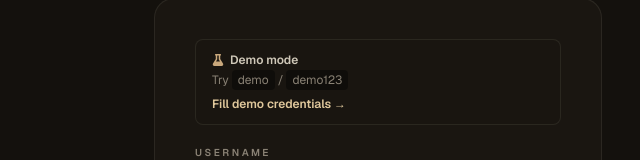
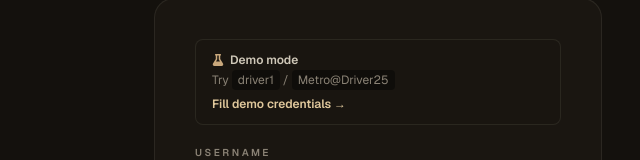
Before and after one commit to PriyanshuRanjann/skg-commercial, a Next.js app: page /driver/login in a window 1280 px wide. Shown: the part 273-433 px from the top of the page, without its empty margins (262-902 px from the left). Built offline with nearby package versions, Linux system fonts and the light colour scheme; no server answers.

Commit message:
password changes

```diff
--- a/src/app/driver/login/page.tsx
+++ b/src/app/driver/login/page.tsx
@@ -83,12 +83,12 @@ function DriverLoginForm() {
           </p>
           <p className="mt-1 text-muted">
             Try{" "}
-            <code className="font-mono bg-black/40 px-1.5 py-0.5 rounded">demo</code> /{" "}
-            <code className="font-mono bg-black/40 px-1.5 py-0.5 rounded">demo123</code>
+            <code className="font-mono bg-black/40 px-1.5 py-0.5 rounded">driver1</code> /{" "}
+            <code className="font-mono bg-black/40 px-1.5 py-0.5 rounded">Metro@Driver25</code>
           </p>
           <button
             type="button"
-            onClick={() => setForm({ username: "demo", password: "demo123" })}
+            onClick={() => setForm({ username: "driver1", password: "Metro@Driver25" })}
             className="text-accent-light hover:text-accent font-semibold mt-2"
           >
             Fill demo credentials →
--- a/src/app/owner/login/page.tsx
+++ b/src/app/owner/login/page.tsx
@@ -68,11 +68,11 @@ function OwnerLoginForm() {
           <p className="mt-1 text-muted">
             Try{" "}
             <code className="font-mono bg-black/40 px-1.5 py-0.5 rounded">owner</code> /{" "}
-            <code className="font-mono bg-black/40 px-1.5 py-0.5 rounded">owner123</code>
+            <code className="font-mono bg-black/40 px-1.5 py-0.5 rounded">Metro@Admin25</code>
           </p>
           <button
             type="button"
-            onClick={() => setForm({ username: "owner", password: "owner123" })}
+            onClick={() => setForm({ username: "owner", password: "Metro@Admin25" })}
             className="text-accent-light hover:text-accent font-semibold mt-2"
           >
             Fill demo credentials →
```
